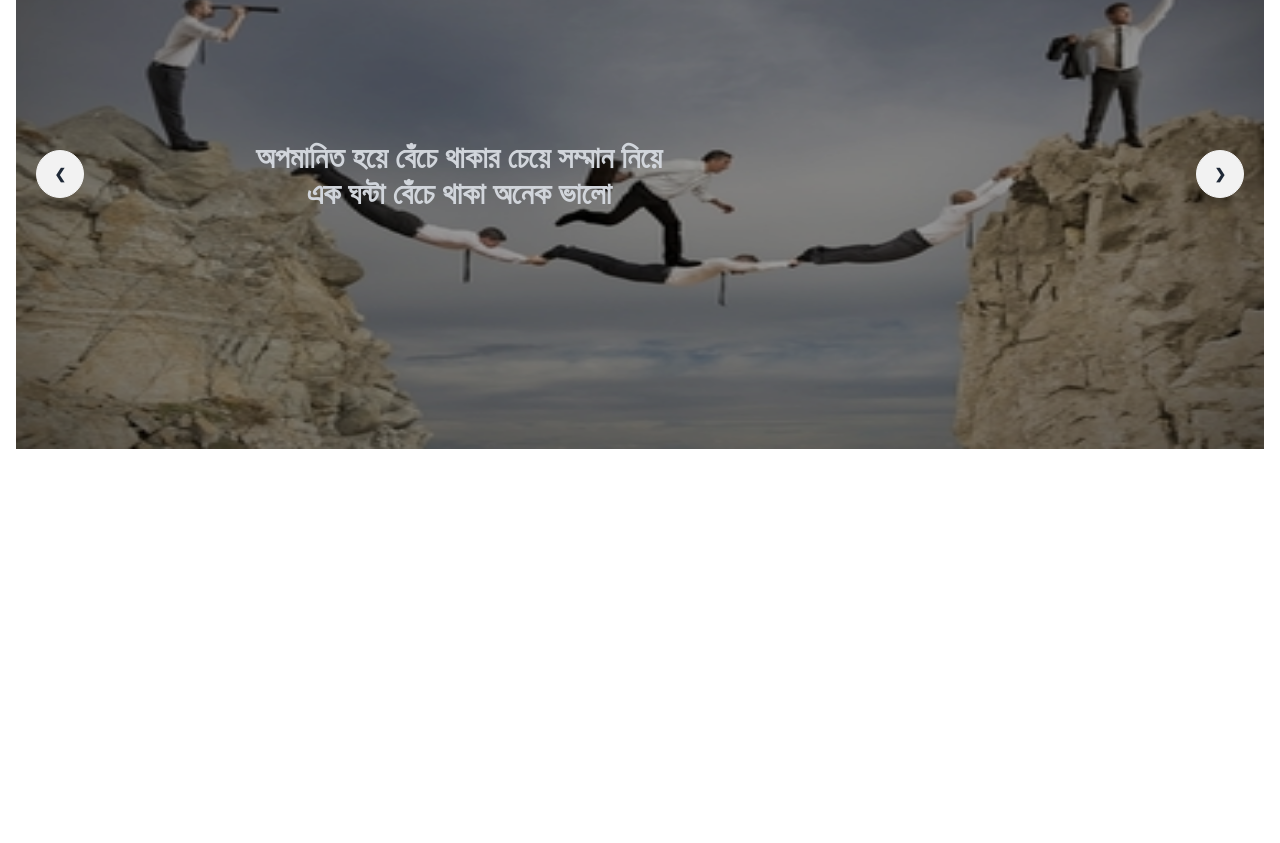
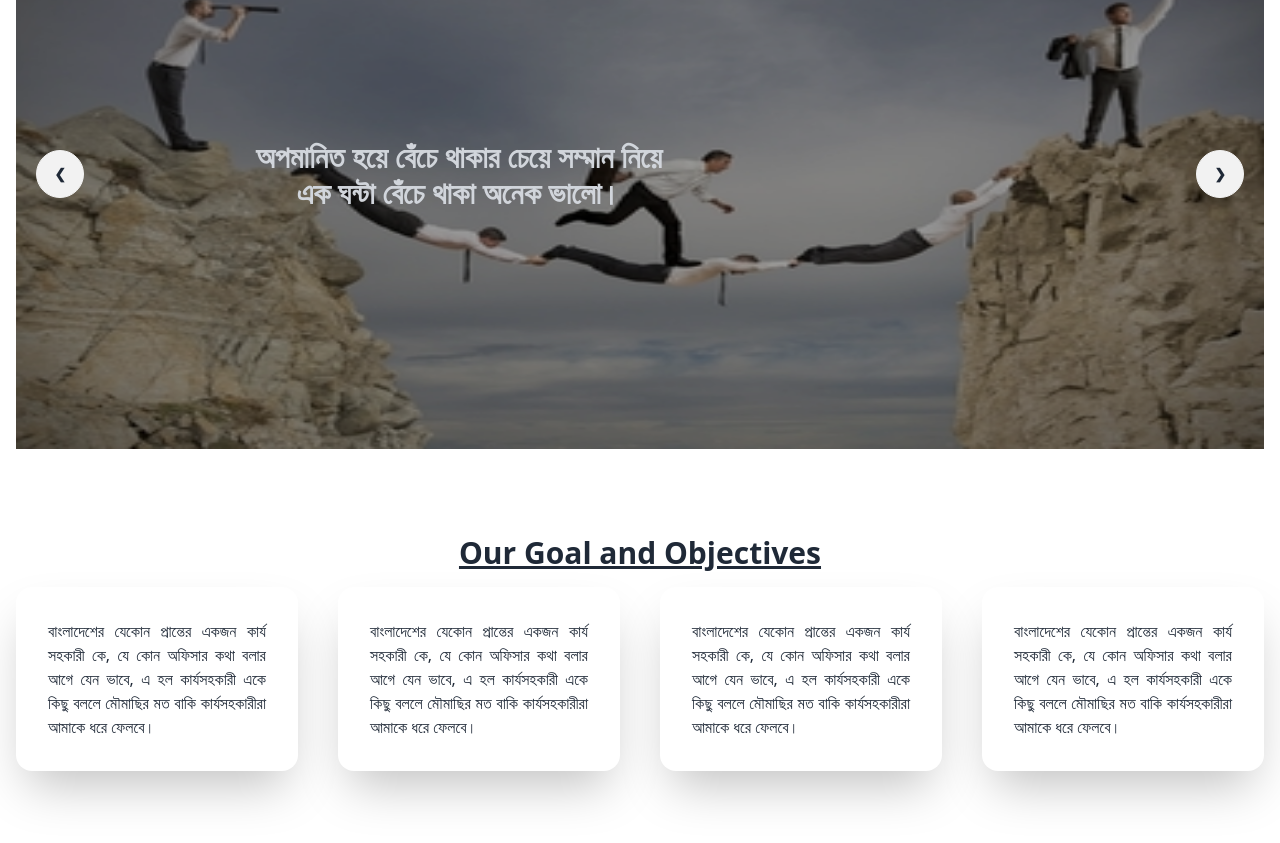
Before and after one commit to sobahan-ali/work-assistant-association, a plain HTML site: page index.html in a window 1280 px wide. Shown: the part 437-1280 px from the top of the page. Before the commit the page ends 892 px from the top, so only its background shows below. Drawn offline with nearby package versions, Linux system fonts and the light colour scheme.

Commit message:
our goal and objextives are added

```diff
--- a/index.html
+++ b/index.html
@@ -29,7 +29,7 @@
                     <h1 class="text-gray-300 p-20 md:p-0 text-lg md:text-xl lg:text-3xl font-bold text-center">
                         অপমানিত হয়ে বেঁচে থাকার চেয়ে সম্মান নিয়ে
                         <br>
-                        এক ঘন্টা বেঁচে থাকা অনেক ভালো
+                        এক ঘন্টা বেঁচে থাকা অনেক ভালো।
                     </h1>
                 </div>
                 <img src="./images/banner6.jpg" class="w-full" />
@@ -58,9 +58,8 @@
                 <div class="overlay absolute top-0 left-0 w-full h-full bg-[#00000066]"></div>
                 <div class="absolute md:left-32 md:top-44 lg:left-60 lg:top-60">
                     <h1 class="text-gray-300 p-20 md:p-0 text-lg md:text-xl lg:text-3xl font-bold text-center">
-                        অপমানিত হয়ে বেঁচে থাকার চেয়ে সম্মান নিয়ে
-                        <br>
-                        এক ঘন্টা বেঁচে থাকা অনেক ভালো
+                        অনেক আশা নিয়ে আসলাম BWDB তে, এসে দেখি <br>
+                        আমার প্রমোশন ব্লক করে দিছে।
                     </h1>
                 </div>
                 <img src="./images/banner8.jpg" class="w-full" />
@@ -73,9 +72,9 @@
                 <div class="overlay absolute top-0 left-0 w-full h-full bg-[#00000066]"></div>
                 <div class="absolute md:left-32 md:top-44 lg:left-60 lg:top-60">
                     <h1 class="text-gray-300 p-20 md:p-0 text-lg md:text-xl lg:text-3xl font-bold text-center">
-                        অপমানিত হয়ে বেঁচে থাকার চেয়ে সম্মান নিয়ে
+                        তাই এসো ভাই এসো বোন গড়ে তুলি আন্দোলন,
                         <br>
-                        এক ঘন্টা বেঁচে থাকা অনেক ভালো
+                        ইনশাআল্লাহ সফল হবে মোদের জীবন।
                     </h1>
                 </div>
                 <img src="./images/banner1.jpg" class="w-full" />
@@ -87,7 +86,40 @@
         </div>
     </header>
     <main>
-
+        <!-- start our goal and objectives -->
+        <section class="max-w-screen-xl mx-auto px-4 my-20">
+            <h2 class="text-3xl text-center font-bold underline my-4">Our Goal and Objectives</h2>
+            <div class="grid grid-cols-1 md:grid-cols-2 lg:grid-cols-4 gap-10">
+                <div class="card bg-base-100 shadow-2xl">
+                    <div class="card-body items-center text-center">
+                        <p class="text-justify">বাংলাদেশের যেকোন প্রান্তের একজন কার্য সহকারী কে, যে কোন অফিসার কথা বলার
+                            আগে যেন ভাবে, এ হল
+                            কার্যসহকারী একে কিছু বললে মৌমাছির মত বাকি কার্যসহকারীরা আমাকে ধরে ফেলবে।</p>
+                    </div>
+                </div>
+                <div class="card bg-base-100 shadow-2xl">
+                    <div class="card-body items-center text-center">
+                        <p class="text-justify">বাংলাদেশের যেকোন প্রান্তের একজন কার্য সহকারী কে, যে কোন অফিসার কথা বলার
+                            আগে যেন ভাবে, এ হল
+                            কার্যসহকারী একে কিছু বললে মৌমাছির মত বাকি কার্যসহকারীরা আমাকে ধরে ফেলবে।</p>
+                    </div>
+                </div>
+                <div class="card bg-base-100 shadow-2xl">
+                    <div class="card-body items-center text-center">
+                        <p class="text-justify">বাংলাদেশের যেকোন প্রান্তের একজন কার্য সহকারী কে, যে কোন অফিসার কথা বলার
+                            আগে যেন ভাবে, এ হল
+                            কার্যসহকারী একে কিছু বললে মৌমাছির মত বাকি কার্যসহকারীরা আমাকে ধরে ফেলবে।</p>
+                    </div>
+                </div>
+                <div class="card bg-base-100 shadow-2xl">
+                    <div class="card-body items-center text-center">
+                        <p class="text-justify">বাংলাদেশের যেকোন প্রান্তের একজন কার্য সহকারী কে, যে কোন অফিসার কথা বলার
+                            আগে যেন ভাবে, এ হল
+                            কার্যসহকারী একে কিছু বললে মৌমাছির মত বাকি কার্যসহকারীরা আমাকে ধরে ফেলবে।</p>
+                    </div>
+                </div>
+            </div>
+        </section>
     </main>
 </body>
 
```
